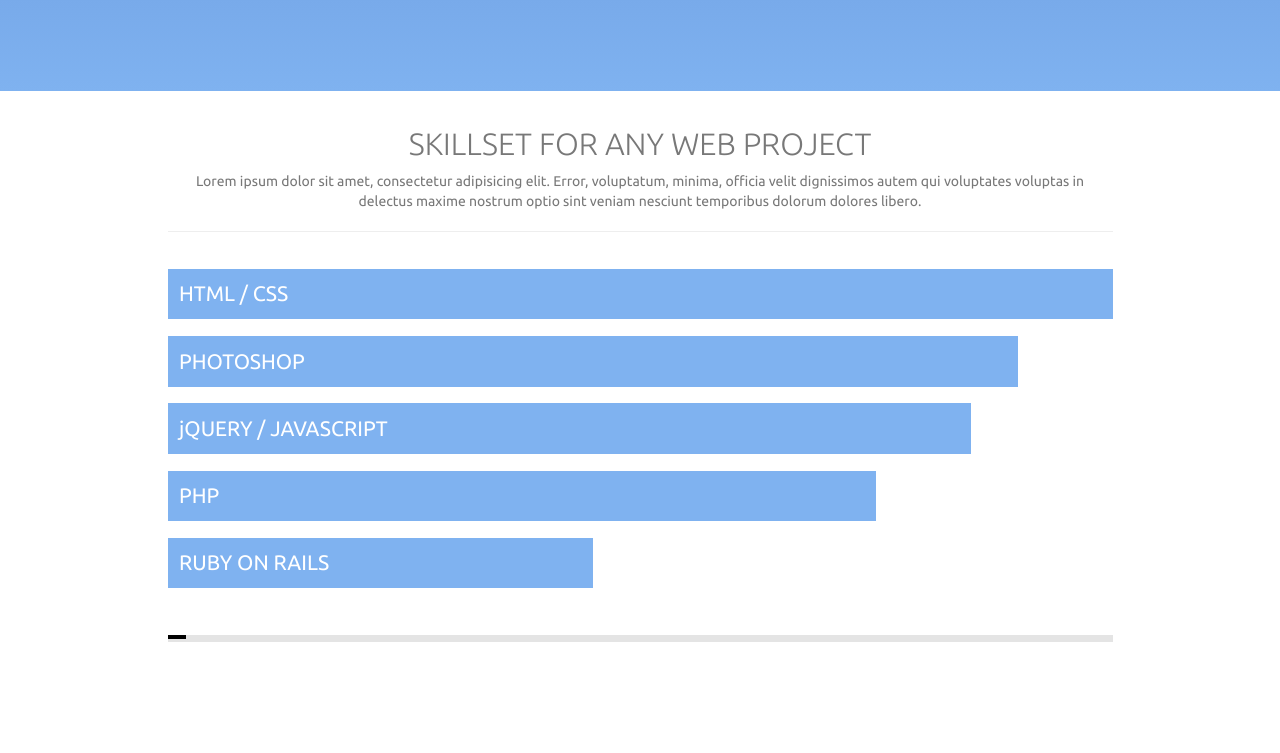
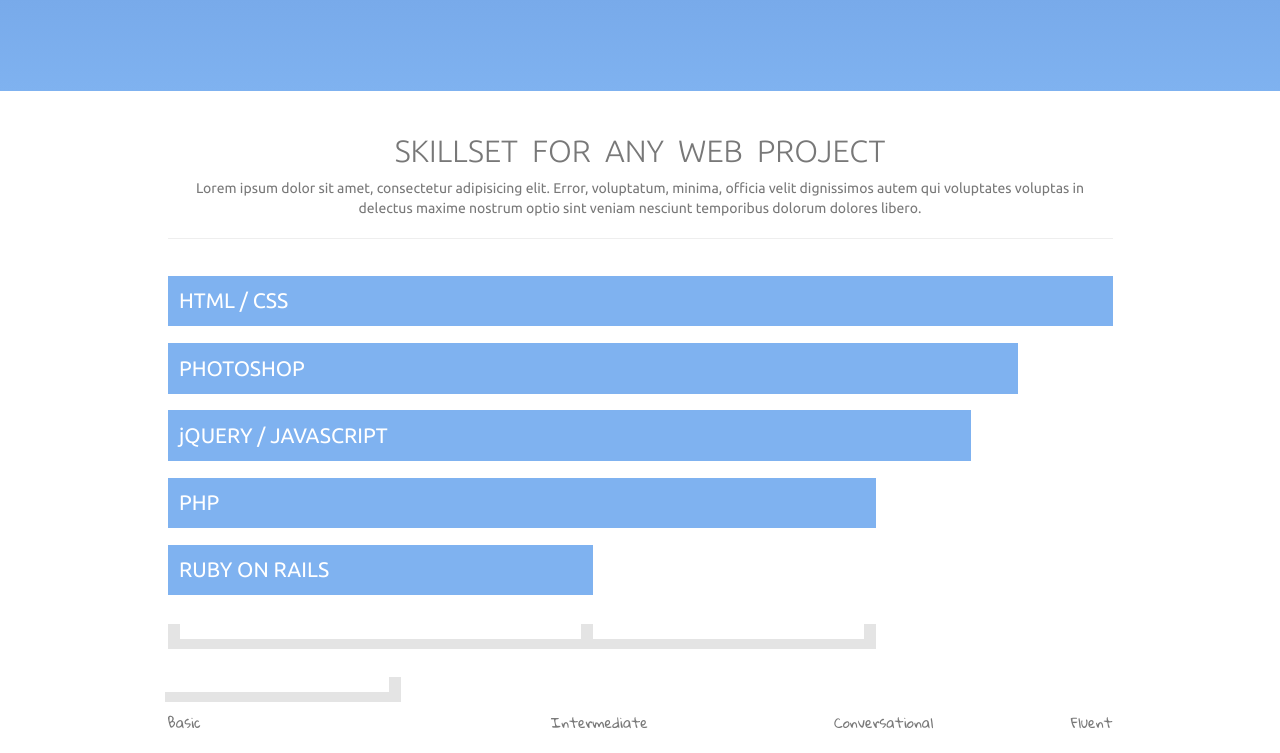
Before and after one commit to mbaughman929/Personal-Website, a plain HTML site: page index.html in a window 1280 px wide. Shown: the part 587-1340 px from the top of the page. Before the commit the page ends 1309 px from the top, so only its background shows below. Drawn offline with nearby package versions, Linux system fonts and the light colour scheme.

Commit message:
completed skills section and added visual graph in css

```diff
--- a/assets/css/custom.css
+++ b/assets/css/custom.css
@@ -10,17 +10,18 @@ body {
 	background-color: #fff;
 }
 .navbar .navbar-brand {
-	padding-top: .8em;
+	padding-top: 1em;
 }
 .navbar .mid-blue {
 	color: #4e7ac7;
-	font-size: 1.6em;
+	font-size: 1.4em;
+	text-transform: uppercase;
 }
 .navbar .light-blue {
 	color: #add5f7;
 	font-size: 1.1em;
 	text-transform: uppercase;
-	line-height: 170%;
+	line-height: 140%;
 	letter-spacing: .38em;
 }
 .navbar .navbar-collapse li a {
@@ -111,8 +112,8 @@ section .check-skills {
 /* END INTRO SECTION */
 
 /*START SKILLS*/
-.skills {
-	margin-top: 1.5em;
+section.skills {
+	padding-top: 2em;
 }
 .skills h1 {
 	color: #787878;
@@ -160,14 +161,40 @@ section .check-skills {
 .skills .ruby {
 	width: 45%;
 }
-.skills .measure {
-	height: 7px;
-	width: 100%;
-	background-color: #e4e4e4;
+.skills .beginner,
+.proficient,
+.master {
+	display: inline-block;
+	vertical-align: top;
+	height: 25px;
+	border-right: 12px solid #e4e4e4;
+	border-bottom: 10px solid #e4e4e4;
+	margin-top: 3%;
+}
+.skills .beginner {
+	width: 45%;
+	border-left: 12px solid #e4e4e4;
+}
+.skills .proficient {
+	width: 30%;
+	margin-left: -3px;
+}
+
+.skills .master {
+	width: 25%;
+	margin-left: -3px;
+}
+.graph-text {
+	margin-top: 10px;
+	color: #787878;
+	font-family: 'Gloria Hallelujah', cursive;
+}
+.about {
+	height: 450px;
 	margin-top: 5%;
+	text-align: center;
+	background: -webkit-linear-gradient(#4e7ac7, #7fb2f0); /* For Safari 5.1 to 6.0 */
+	background: -o-linear-gradient(#4e7ac7, #7fb2f0); /* For Opera 11.1 to 12.0 */
+	background: -moz-linear-gradient(#4e7ac7, #7fb2f0); /* For Firefox 3.6 to 15 */
+	background: linear-gradient(#4e7ac7, #7fb2f0); /* Standard syntax */
 }
-.skills .measure .beginner {
-	border: 2px solid black;
-	width: 2%;
-	background-color: #e4e4e4;
-}
--- a/index.html
+++ b/index.html
@@ -69,7 +69,7 @@
 		<div class="container">
 			<div class="row">
 				<div class="col-xs-12 col-sm-12 col-md-12 col-lg-10 col-lg-offset-1">
-					<h1 class="heading">SKILLSET FOR ANY WEB PROJECT</h1>
+					<h1 class="heading">SKILLSET &nbspFOR &nbspANY &nbspWEB &nbspPROJECT</h1>
 					<p class="subheading">Lorem ipsum dolor sit amet, consectetur adipisicing elit. Error, voluptatum, minima, officia velit dignissimos autem qui voluptates voluptas in delectus maxime nostrum optio sint veniam nesciunt temporibus dolorum dolores libero.</p><hr>
 				</div>
 				<div class="graph">
@@ -89,27 +89,37 @@
 						<div class="ruby">
 							<p class="p-ruby">RUBY ON RAILS</p>
 						</div>
-						<div class="measure">
-							<div class="beginner">
+						<div class="beginner"></div>
 
+						<div class="proficient"></div>
+
+						<div class="master"></div>
+						<div class="graph-text">
+							<div class="row">
+								<div class="col-xs-4 col-sm-4 col-md-4 col-lg-4">
+									<p>Basic</p>
+								</div>
+								<div class="col-xs-3 col-sm-3 col-md-3 col-lg-3">
+									<p class="text-center">Intermediate</p>
+								</div>
+								<div class="col-xs-4 col-sm-4 col-md-4 col-lg-4">
+									<p class="text-center">Conversational</p>
+								</div>
+								<div class="col-xs-1 col-sm-1 col-md-1 col-lg-1">
+									<p class="text-right">Fluent</p>
+								</div>
 							</div>
 						</div>
-						<!-- <div class="page-scroll">
-                            <a href="#skills" class="btn btn-circle">
-                                <i class="fa fa-angle-double-down animated"></i>
-                                <img class="icon" src="assets/img/skills-arrow.png" alt="">
-                                <p class="check-skills">Take a look at my resume</p>
-                            </a>
-                        </div> -->
 					</div>
 				</div>
 			</div>
 		</div>
 	</section>
-<br>
-<br>
-<br>
-<br>
+
+	<section class="about">
+
+	</section>
+
 
 
 
```
Also changed, not shown: assets/img/test.png (added).
